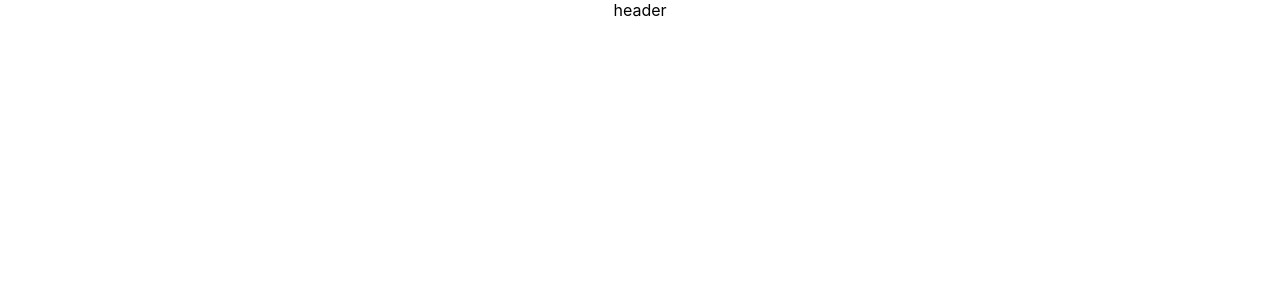
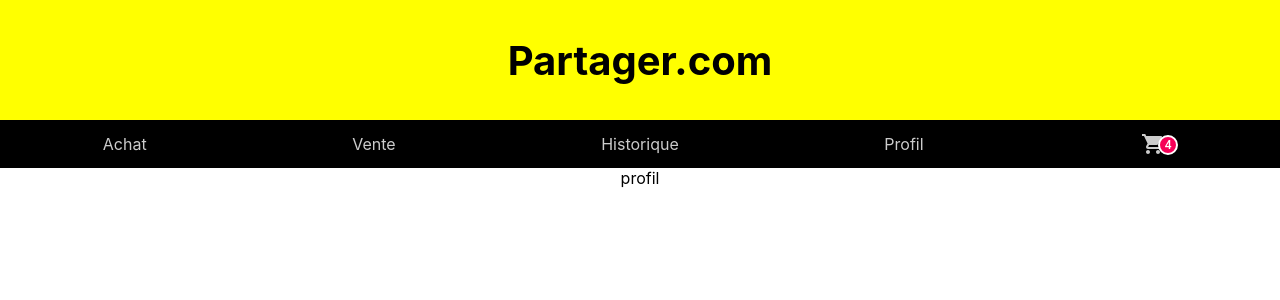
Before and after one commit to rouxxi/checkpoint4_partager_front-end, a React (Create React App) app: page /profil in a window 1280 px wide. Shown: the top 300 px of the page. Built offline with nearby package versions, Linux system fonts and the light colour scheme.

Commit message:
link are ready, navigation is OK

```diff
--- a/package.json
+++ b/package.json
@@ -3,6 +3,9 @@
   "version": "0.1.0",
   "private": true,
   "dependencies": {
+    "@material-ui/core": "^4.11.3",
+    "@material-ui/icons": "^4.11.2",
+    "@material-ui/styles": "^4.11.3",
     "@testing-library/jest-dom": "^5.11.9",
     "@testing-library/react": "^11.2.5",
     "@testing-library/user-event": "^12.6.3",
--- a/src/App.css
+++ b/src/App.css
@@ -1,38 +1,3 @@
 .App {
-  text-align: center;
+    text-align: center;
 }
-
-.App-logo {
-  height: 40vmin;
-  pointer-events: none;
-}
-
-@media (prefers-reduced-motion: no-preference) {
-  .App-logo {
-    animation: App-logo-spin infinite 20s linear;
-  }
-}
-
-.App-header {
-  background-color: #282c34;
-  min-height: 100vh;
-  display: flex;
-  flex-direction: column;
-  align-items: center;
-  justify-content: center;
-  font-size: calc(10px + 2vmin);
-  color: white;
-}
-
-.App-link {
-  color: #61dafb;
-}
-
-@keyframes App-logo-spin {
-  from {
-    transform: rotate(0deg);
-  }
-  to {
-    transform: rotate(360deg);
-  }
-}
--- a/src/components/Header/Header.jsx
+++ b/src/components/Header/Header.jsx
@@ -1,7 +1,9 @@
 import React from 'react';
+import styleHeader from './styleHeader';
 
 function Header() {
-  return <div>header</div>;
+	const classes = styleHeader();
+	return <div className={classes.headerFont}>Partager.com</div>;
 }
 
 export default Header;
--- /dev/null
+++ b/src/components/Header/styleHeader.js
@@ -0,0 +1,16 @@
+import { makeStyles } from '@material-ui/core/styles'
+
+const styleHeader = makeStyles({
+    headerFont: {
+        display: 'flex',
+        justifyContent: 'center',
+        alignItems: 'center',
+        backgroundColor: 'yellow',
+        width: '100%',
+        height: '120px',
+        fontSize: '40px',
+        fontWeight: 'bolder',
+    },
+});
+
+export default styleHeader;
--- /dev/null
+++ b/src/components/NavBar.jsx/NavBar.jsx
@@ -0,0 +1,49 @@
+import React from 'react';
+import styleNavBar from './styleNavBar';
+import Badge from '@material-ui/core/Badge';
+import { withStyles } from '@material-ui/core/styles';
+import ShoppingCartIcon from '@material-ui/icons/ShoppingCart';
+import IconButton from '@material-ui/core/IconButton';
+import { Link } from 'react-router-dom';
+
+const StyledBadge = withStyles((theme) => ({
+	badge: {
+		right: -3,
+		top: 13,
+		border: `2px solid ${theme.palette.background.paper}`,
+		padding: '0 4px',
+	},
+}))(Badge);
+
+function NavBar() {
+	const classes = styleNavBar();
+	return (
+		<div className={classes.main}>
+			<ul className={classes.Ul}>
+				<Link to='/buying'>
+					<li>Achat</li>{' '}
+				</Link>
+				<Link to='/selling'>
+					<li>Vente</li>
+				</Link>
+				<Link to='/orders'>
+					<li>Historique</li>
+				</Link>
+				<Link to='/profil'>
+					<li>Profil</li>
+				</Link>
+				<Link to='/basket'>
+					<li>
+						<IconButton aria-label='cart'>
+							<StyledBadge badgeContent={4} color='secondary'>
+								<ShoppingCartIcon className={classes.kart} />
+							</StyledBadge>
+						</IconButton>
+					</li>
+				</Link>
+			</ul>
+		</div>
+	);
+}
+
+export default NavBar;
--- /dev/null
+++ b/src/components/NavBar.jsx/styleNavBar.js
@@ -0,0 +1,29 @@
+import { makeStyles } from '@material-ui/styles'
+
+const styleNavBar = makeStyles({
+    main: {
+        backgroundColor: 'black',
+        color: 'rgba(255,255,255,0.8)',
+
+        '& a': {
+            textDecoration: 'none',
+            color: 'rgba(255,255,255,0.8)',
+        },
+    },
+    Ul: {
+        display: 'flex',
+        justifyContent: 'space-around',
+        alignItems: 'center',
+        margin: 0,
+        padding: 0,
+        listStyle: 'none',
+
+        '& li:hover': {
+            cursor: 'pointer',
+        },
+    },
+    kart: {
+        color: 'rgba(255,255,255,0.8)',
+    },
+});
+export default styleNavBar;
--- /dev/null
+++ b/src/global.css
@@ -0,0 +1,4 @@
+a {
+    text-decoration: none;
+    color: white;
+}
--- a/src/router/Router.jsx
+++ b/src/router/Router.jsx
@@ -1,5 +1,6 @@
 import React from 'react';
 import { BrowserRouter, Route, Switch } from 'react-router-dom';
+import NavBar from '../components/NavBar.jsx/NavBar';
 import Basket from '../views/Basket/Basket';
 import Buying from '../views/Buying/Buying';
 import Connection from '../views/Connection/Connection';
@@ -7,12 +8,14 @@ import Home from '../views/Home/Home';
 import Orders from '../views/Orders/Orders';
 import Selling from '../views/Selling/Selling';
 import Subscribe from '../views/Subscribe/Subscribe';
+import Profil from '../views/Profil/Profil';
 
 function Router() {
 	return (
 		<BrowserRouter>
 			<Switch>
 				<Route exact path='/'>
+					<NavBar />
 					<Home />
 				</Route>
 				<Route exact path='/subscribe'>
@@ -21,17 +24,25 @@ function Router() {
 				<Route exact path='/connection'>
 					<Connection />
 				</Route>
-				<Route exact path='/order'>
+				<Route exact path='/orders'>
+					<NavBar />
 					<Orders />
 				</Route>
 				<Route exact path='/basket'>
+					<NavBar />
 					<Basket />
 				</Route>
 				<Route exact path='/buying'>
+					<NavBar />
 					<Buying />
 				</Route>
 				<Route exact path='/selling'>
+					<NavBar />
 					<Selling />
+				</Route>
+				<Route exact path='/profil'>
+					<NavBar />
+					<Profil />
 				</Route>
 			</Switch>
 		</BrowserRouter>
--- /dev/null
+++ b/src/views/Profil/Profil.jsx
@@ -0,0 +1,7 @@
+import React from 'react';
+
+function Profil() {
+	return <div> profil</div>;
+}
+
+export default Profil;
```
Also changed, not shown: 2 other files (tests, documents, lock files or other folders).
